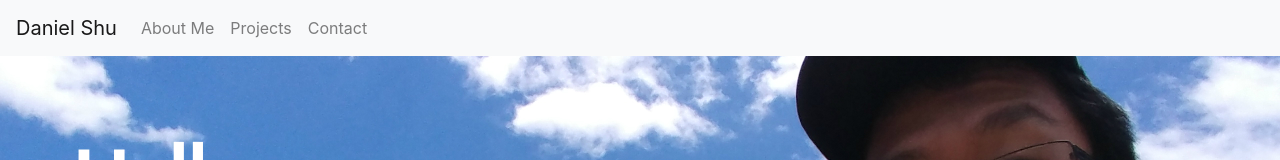
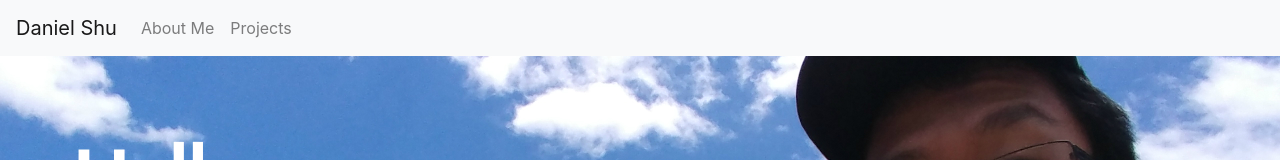
Before and after one commit to shudaniel/shudaniel.github.io, a React (Create React App) app: page / in a window 1280 px wide. Shown: the top 160 px of the page. Built offline with nearby package versions, Linux system fonts and the light colour scheme.

Commit message:
Remove contacts from navbar

```diff
--- a/package.json
+++ b/package.json
@@ -1,6 +1,6 @@
 {
   "homepage": "http://shudaniel.github.io/",
-  "name": "shudaniel.github.io",
+  "name": "personalsite",
   "version": "0.1.0",
   "private": true,
   "dependencies": {
--- a/src/Navbar/Navbar.js
+++ b/src/Navbar/Navbar.js
@@ -16,7 +16,6 @@ class Navbar extends Component {
                         <div className="navbar-nav">
                             <a className="nav-item nav-link" href="#about_me">About Me</a>
                             <a className="nav-item nav-link" href="#projects">Projects</a>
-                            <a className="nav-item nav-link" href="#contact">Contact</a>
                         </div>
                     </div>
                 </nav>
```
